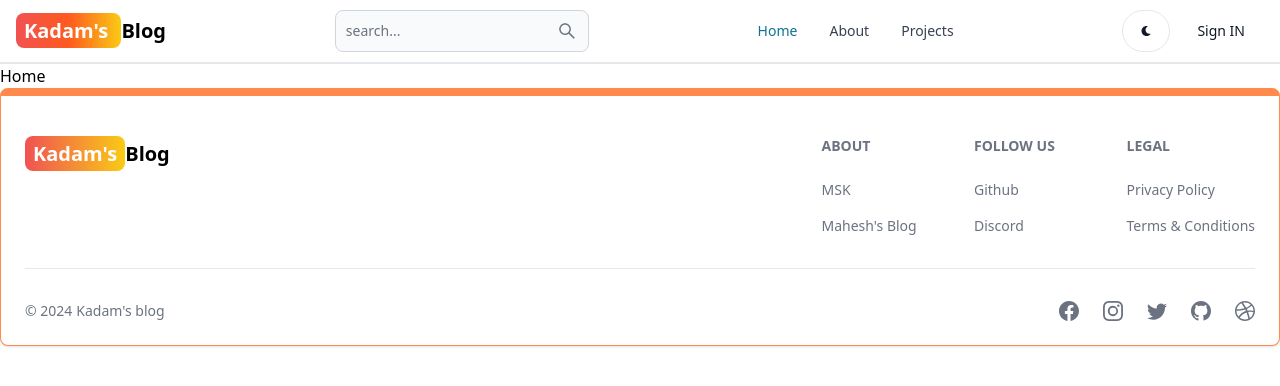
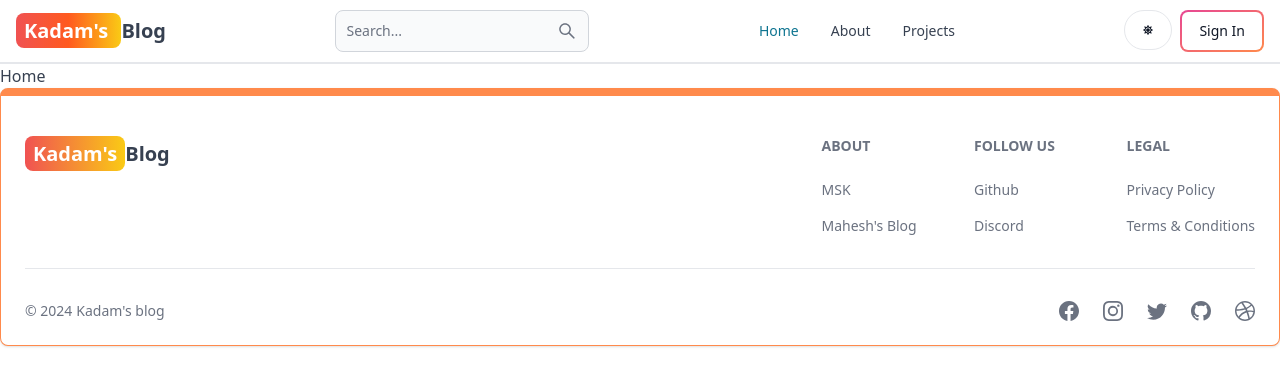
Before and after one commit to 3MaheshKadam/MERN-Blog_App, a React (Vite) app in the folder client/: page / in a window 1280 px wide. Shown: the top 386 px of the page. Built offline with nearby package versions, Linux system fonts and the light colour scheme; no server answers.

Commit message:
dark mode n header updated with current user's dara

```diff
--- a/client/src/Components/Header.jsx
+++ b/client/src/Components/Header.jsx
@@ -1,49 +1,80 @@
-import React from 'react';
-import {Button, Navbar ,TextInput} from 'flowbite-react';
-import { Link ,useLocation } from 'react-router-dom';
-import {AiOutlineSearch} from 'react-icons/ai';
-import { FaMoon } from 'react-icons/fa';
+import { Avatar, Button, Dropdown, Navbar, TextInput } from 'flowbite-react';
+import { Link, useLocation } from 'react-router-dom';
+import { AiOutlineSearch } from 'react-icons/ai';
+import { FaMoon, FaSun } from 'react-icons/fa';
+import { useSelector, useDispatch } from 'react-redux';
+import { toggleTheme } from '../redux/theme/themeSlice';
 
-
-const Header = () => {
-
-  const path =useLocation().pathname;
-
+export default function Header() {
+  const path = useLocation().pathname;
+  const dispatch = useDispatch();
+  const { currentUser } = useSelector((state) => state.user);
+  const { theme } = useSelector((state) => state.theme);
   return (
     <Navbar className='border-b-2'>
     <Link to="/" className='self-center whitespace-nowrap text-sm sm:text-xl font-semibold dark:text-white'>
     <span className='px-2 py-1 bg-gradient-to-r from-red-500 via-orange-500 to-yellow-300 rounded-lg text-white'>Kadam's </span>Blog
       </Link>
       <form>
-        <TextInput type='text' placeholder='search...'
+        <TextInput
+          type='text'
+          placeholder='Search...'
           rightIcon={AiOutlineSearch}
-        className='hidden lg:inline'>
-        </TextInput>
+          className='hidden lg:inline'
+        />
       </form>
-      <Button className='w-12 h10 lg:hidden' color='gray' pill><AiOutlineSearch/></Button>
+      <Button className='w-12 h-10 lg:hidden' color='gray' pill>
+        <AiOutlineSearch />
+      </Button>
       <div className='flex gap-2 md:order-2'>
-        <Button className='w-12 h10  sm:inline'pill color='gray'>
-          <FaMoon/>
+        <Button
+          className='w-12 h-10 hidden sm:inline'
+          color='gray'
+          pill
+          onClick={() => dispatch(toggleTheme())}
+        >
+          {theme === 'light' ? <FaSun /> : <FaMoon />}
         </Button>
+        {currentUser ? (
+          <Dropdown
+            arrowIcon={false}
+            inline
+            label={
+              <Avatar alt='user' img={currentUser.profilePicture} rounded />
+            }
+          >
+            <Dropdown.Header>
+              <span className='block text-sm'>@{currentUser.username}</span>
+              <span className='block text-sm font-medium truncate'>
+                {currentUser.email}
+              </span>
+            </Dropdown.Header>
+            <Link to={'/dashboard?tab=profile'}>
+              <Dropdown.Item>Profile</Dropdown.Item>
+            </Link>
+            <Dropdown.Divider />
+            <Dropdown.Item>Sign out</Dropdown.Item>
+          </Dropdown>
+        ) : (
           <Link to='/signin'>
-          <Button gradientDuoTone='redToOrange' outline >Sign IN</Button>
+            <Button gradientDuoTone='pinkToOrange' outline>
+              Sign In
+            </Button>
           </Link>
-        <Navbar.Toggle/>
+        )}
+        <Navbar.Toggle />
       </div>
       <Navbar.Collapse>
-          <Navbar.Link active={path ==="/"} as={"div"}>
-
+        <Navbar.Link active={path === '/'} as={'div'}>
           <Link to='/'>Home</Link>
         </Navbar.Link>
-          <Navbar.Link active={path ==="/about"}as={"div"}>
+        <Navbar.Link active={path === '/about'} as={'div'}>
           <Link to='/about'>About</Link>
         </Navbar.Link>
-          <Navbar.Link active={path ==="/projects"}as={"div"}>
+        <Navbar.Link active={path === '/projects'} as={'div'}>
           <Link to='/projects'>Projects</Link>
         </Navbar.Link>
       </Navbar.Collapse>
     </Navbar>
-  )
+  );
 }
-
-export default Header
--- /dev/null
+++ b/client/src/Components/ThemeProvider.jsx
@@ -0,0 +1,12 @@
+import { useSelector } from 'react-redux';
+
+export default function ThemeProvider({ children }) {
+  const { theme } = useSelector((state) => state.theme);
+  return (
+    <div className={theme}>
+      <div className='bg-white text-gray-700 dark:text-gray-200 dark:bg-[rgb(16,23,42)] min-h-screen'>
+        {children}
+      </div>
+    </div>
+  );
+}
--- a/client/src/main.jsx
+++ b/client/src/main.jsx
@@ -2,12 +2,17 @@
 import ReactDOM from 'react-dom/client'
 import App from './App.jsx'
 import './index.css'
-import { store } from './redux/store.js'
+import { store ,persistor} from './redux/store.js'
 import { Provider } from 'react-redux'
-
+import {PersistGate} from 'redux-persist/integration/react';
+import ThemeProvider from './Components/ThemeProvider.jsx'
 
 ReactDOM.createRoot(document.getElementById('root')).render(
+  <PersistGate persistor={persistor}>
   <Provider store={store}>
+    <ThemeProvider>
     <App />
-    </Provider>,
+    </ThemeProvider>
+    </Provider>
+    </PersistGate>
 )
--- a/client/src/redux/store.js
+++ b/client/src/redux/store.js
@@ -1,8 +1,26 @@
-import { configureStore } from '@reduxjs/toolkit';
+import { configureStore, combineReducers } from '@reduxjs/toolkit';
 import userReducer from './user/userSlice';
+import themeReducer from './theme/themeSlice';
+import { persistReducer, persistStore } from 'redux-persist';
+import storage from 'redux-persist/lib/storage';
+
+const rootReducer = combineReducers({
+  user: userReducer,
+  theme: themeReducer,
+});
+
+const persistConfig = {
+  key: 'root',
+  storage,
+  version: 1,
+};
+
+const persistedReducer = persistReducer(persistConfig, rootReducer);
 
 export const store = configureStore({
-  reducer: {
-    user: userReducer,
-  },
+  reducer: persistedReducer,
+  middleware: (getDefaultMiddleware) =>
+    getDefaultMiddleware({ serializableCheck: false }),
 });
+
+export const persistor = persistStore(store);
--- /dev/null
+++ b/client/src/redux/theme/themeSlice.js
@@ -0,0 +1,19 @@
+import {createSlice} from '@reduxjs/toolkit';
+
+const initialState = {
+    theme: 'light',
+};
+
+const themeSlice = createSlice({
+    name: 'theme',
+    initialState,
+    reducers: {
+        toggleTheme: (state) => {
+            state.theme = state.theme === 'light' ? 'dark' : 'light';
+        },
+        }
+});
+
+export const {toggleTheme} = themeSlice.actions;
+
+export default themeSlice.reducer;
```
Lines whose indentation alone changed are shown as unchanged.
